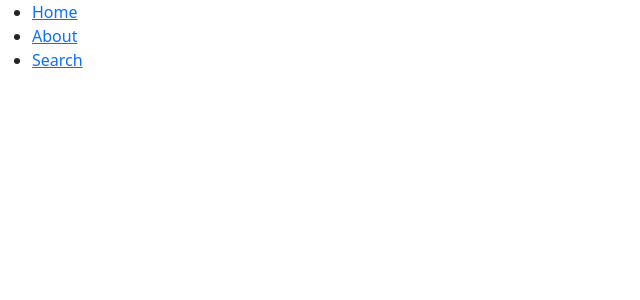
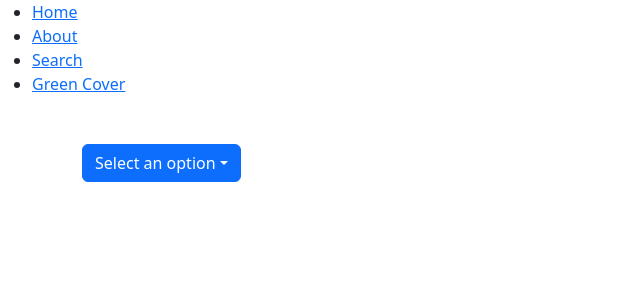
Before and after one commit to ByteSurfer23/project-green, a React (Create React App) app: page /greencover in a window 1280 px wide. Before the commit this address had no page. Shown: the top 300 px of the page, without its empty margins (0-640 px from the left). Built offline with nearby package versions, Linux system fonts and the light colour scheme.

Commit message:
added green cover page

```diff
--- a/src/App.js
+++ b/src/App.js
@@ -4,6 +4,7 @@ import Admin from "./main_pages/admin";
 import Home from "./main_pages/Home";
 import About from "./main_pages/About";
 import Search from "./main_pages/Search";
+import GreenCover from "./main_pages/GreenCover";
 
 function App() {
   return (
@@ -20,6 +21,9 @@ function App() {
             <li>
               <Link to="/search">Search</Link>
             </li>
+            <li>
+              <Link to="/greencover">Green Cover</Link>
+            </li>
           </ul>
         </nav>
         <Routes>
@@ -27,6 +31,7 @@ function App() {
           <Route path="/about" element={<About />} />
           <Route path="/search" element={<Search />} />
           <Route path="/admin" element={<Admin />} />
+          <Route path="/greencover" element={<GreenCover/>} />
         </Routes>
       </Router>
     </>
--- /dev/null
+++ b/src/main_pages/GreenCover.jsx
@@ -0,0 +1,55 @@
+import React, { useState } from "react";
+import "bootstrap/dist/css/bootstrap.min.css";
+
+const GreenCover= () => {
+  const [selectedOption, setSelectedOption] = useState("Select an option");
+
+  const handleSelection = async (value) => {
+    setSelectedOption(value);
+
+    try {
+      const response = await fetch("https://your-backend-api.com/endpoint", {
+        method: "POST",
+        headers: {
+          "Content-Type": "application/json",
+        },
+        body: JSON.stringify({ selectedOption: value }),
+      });
+
+      const data = await response.json();
+      console.log("Response:", data);
+    } catch (error) {
+      console.error("Error:", error);
+    }
+  };
+
+  return (
+    <div className="container mt-5">
+      <div className="dropdown">
+        <button
+          className="btn btn-primary dropdown-toggle"
+          type="button"
+          id="dropdownMenuButton"
+          data-bs-toggle="dropdown"
+          aria-expanded="false"
+        >
+          {selectedOption}
+        </button>
+        <ul className="dropdown-menu" aria-labelledby="dropdownMenuButton">
+          {["Option 1", "Option 2", "Option 3"].map((option) => (
+            <li key={option}>
+              <button
+                className="dropdown-item"
+                onClick={() => handleSelection(option)}
+              >
+                {option}
+              </button>
+            </li>
+          ))}
+        </ul>
+      </div>
+    </div>
+  );
+};
+
+export default GreenCover;
```
